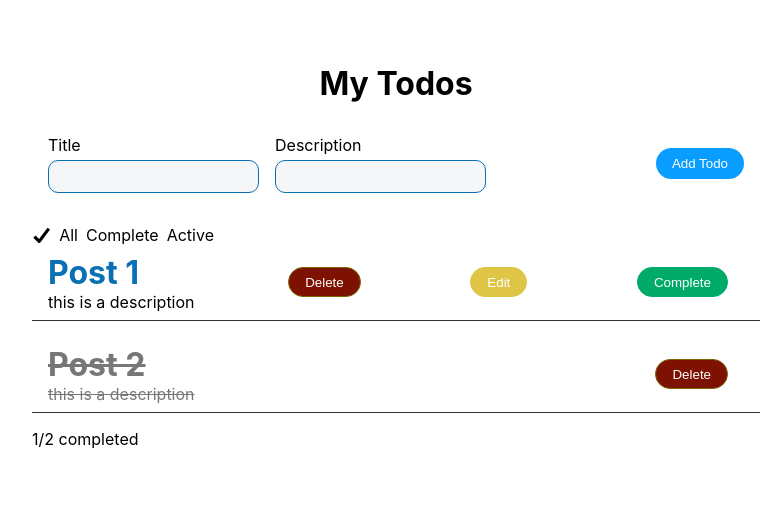
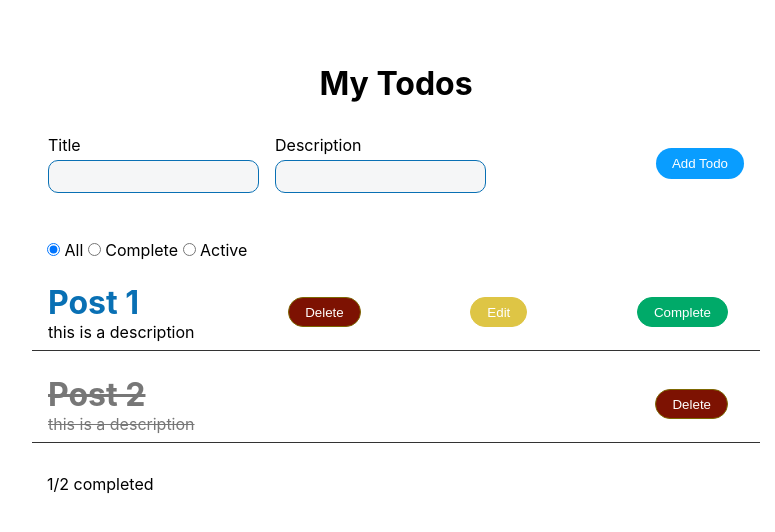
Before and after one commit to Tuliany/Todo-TypeScript-Context, a React (Create React App) app: page / in a window 1280 px wide. Shown: the top 532 px of the page, without its empty margins (244-1019 px from the left). Built offline with nearby package versions, Linux system fonts and the light colour scheme.

Commit message:
filters work

```diff
--- a/src/containers/Todos.tsx
+++ b/src/containers/Todos.tsx
@@ -2,14 +2,11 @@ import * as React from 'react';
 import { TodoContextType, ITodo } from '../@types/todo';
 import { TodoContext } from '../context/todoContext';
 import Todo from '../components/Todo';
-import { Checkbox } from '@chakra-ui/react'
 
 const Todos = () => {
   const { todos, completeTodo, editTodo, deleteTodo } = React.useContext(TodoContext) as TodoContextType;
   const completedTask = todos.filter((todo) => (todo.status))
   const [renderize, setRenderize] = React.useState(todos);
-  const [complete, setComplete] = React.useState()
-
 
   const handleFilter = (e) => {
     if (e.target.value === "All") {
@@ -40,15 +37,20 @@ const Todos = () => {
 
   return (
     <>
-      <Checkbox size='sm' value="All" defaultChecked onChange={handleFilter}>
-        All
-      </Checkbox>
-      <Checkbox size='md' value="Complete" onChange={handleFilter}>
-        Complete
-      </Checkbox>
-      <Checkbox size='lg' value="Active" onChange={handleFilter}>
-        Active
-      </Checkbox>
+      <div className="main">
+        <div className="filters">
+          <input type="radio" name="filter" value="All" defaultChecked onChange={handleFilter} />
+          {' '}
+          <label>All</label>
+          {' '}
+          <input type="radio" name="filter" value="Complete" onChange={handleFilter} />
+          {' '}
+          <label>Complete</label>
+          {' '}
+          <input type="radio" name="filter" value="Active" onChange={handleFilter} />
+          {' '}
+          <label>Active</label>
+        </div>
         {renderize.map((todo: ITodo) => (
           <Todo key={todo.id} completeTodo={completeTodo} todo={todo} deleteTodo={deleteTodo} editTodo={editTodo} />
         ))}
@@ -62,6 +64,7 @@ const Todos = () => {
             {todos.length} completed
           </p>
         </div>
+      </div>
     </>
   );
 };
--- a/src/styles.css
+++ b/src/styles.css
@@ -143,4 +143,9 @@
 
 .task-completed {
   display: flex;
+  padding: 15px;
 }
+
+.filters {
+  padding: 15px;
+}
```
Lines whose indentation alone changed are shown as unchanged.
